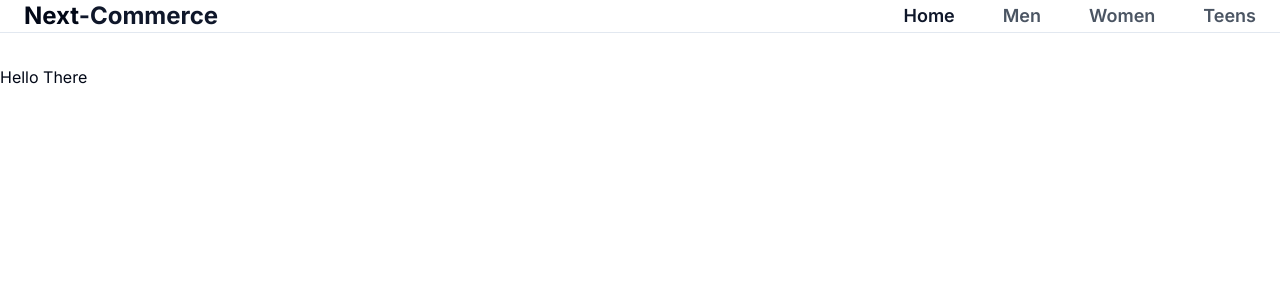
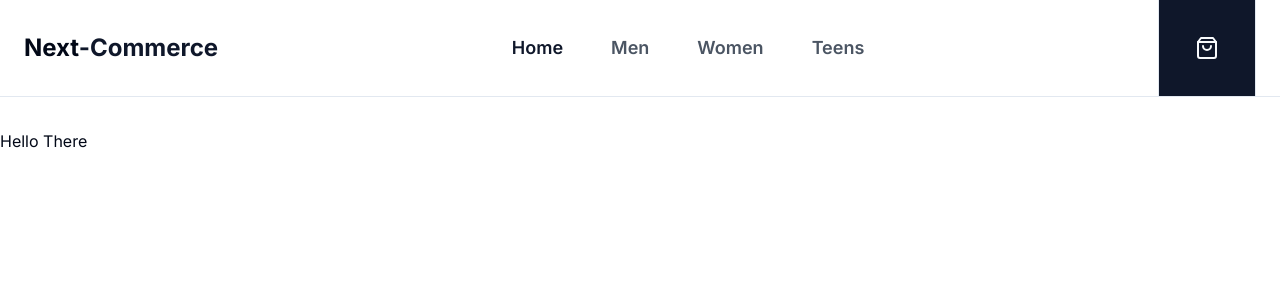
Before and after one commit to Lakshay11254/next-ecom, a Next.js app: page / in a window 1280 px wide. Shown: the top 300 px of the page. Built offline with nearby package versions, Linux system fonts and the light colour scheme.

Commit message:
Created Navbar

```diff
--- a/app/components/Navbar.tsx
+++ b/app/components/Navbar.tsx
@@ -1,4 +1,6 @@
 "use client";
+import { Button } from '@/components/ui/button';
+import { ShoppingBag } from 'lucide-react';
 import Link from 'next/link'
 import { usePathname } from 'next/navigation';
 import React from 'react'
@@ -47,6 +49,12 @@
           ))}
         </nav>
 
+        <div className='flex divide-x border-r sm:border-l'>
+                <Button className=' flex flex-col gap-y-1.5 h-12 w-12 sm:h-20 sm:w-20 md:h-24 md:w-24 rounded-none'>
+                    <ShoppingBag/>
+                </Button>
+        </div>
+
         </div>
     </header>
   )
--- /dev/null
+++ b/components/ui/button.tsx
@@ -0,0 +1,56 @@
+import * as React from "react"
+import { Slot } from "@radix-ui/react-slot"
+import { cva, type VariantProps } from "class-variance-authority"
+
+import { cn } from "@/lib/utils"
+
+const buttonVariants = cva(
+  "inline-flex items-center justify-center whitespace-nowrap rounded-md text-sm font-medium ring-offset-background transition-colors focus-visible:outline-none focus-visible:ring-2 focus-visible:ring-ring focus-visible:ring-offset-2 disabled:pointer-events-none disabled:opacity-50",
+  {
+    variants: {
+      variant: {
+        default: "bg-primary text-primary-foreground hover:bg-primary/90",
+        destructive:
+          "bg-destructive text-destructive-foreground hover:bg-destructive/90",
+        outline:
+          "border border-input bg-background hover:bg-accent hover:text-accent-foreground",
+        secondary:
+          "bg-secondary text-secondary-foreground hover:bg-secondary/80",
+        ghost: "hover:bg-accent hover:text-accent-foreground",
+        link: "text-primary underline-offset-4 hover:underline",
+      },
+      size: {
+        default: "h-10 px-4 py-2",
+        sm: "h-9 rounded-md px-3",
+        lg: "h-11 rounded-md px-8",
+        icon: "h-10 w-10",
+      },
+    },
+    defaultVariants: {
+      variant: "default",
+      size: "default",
+    },
+  }
+)
+
+export interface ButtonProps
+  extends React.ButtonHTMLAttributes<HTMLButtonElement>,
+    VariantProps<typeof buttonVariants> {
+  asChild?: boolean
+}
+
+const Button = React.forwardRef<HTMLButtonElement, ButtonProps>(
+  ({ className, variant, size, asChild = false, ...props }, ref) => {
+    const Comp = asChild ? Slot : "button"
+    return (
+      <Comp
+        className={cn(buttonVariants({ variant, size, className }))}
+        ref={ref}
+        {...props}
+      />
+    )
+  }
+)
+Button.displayName = "Button"
+
+export { Button, buttonVariants }
```
